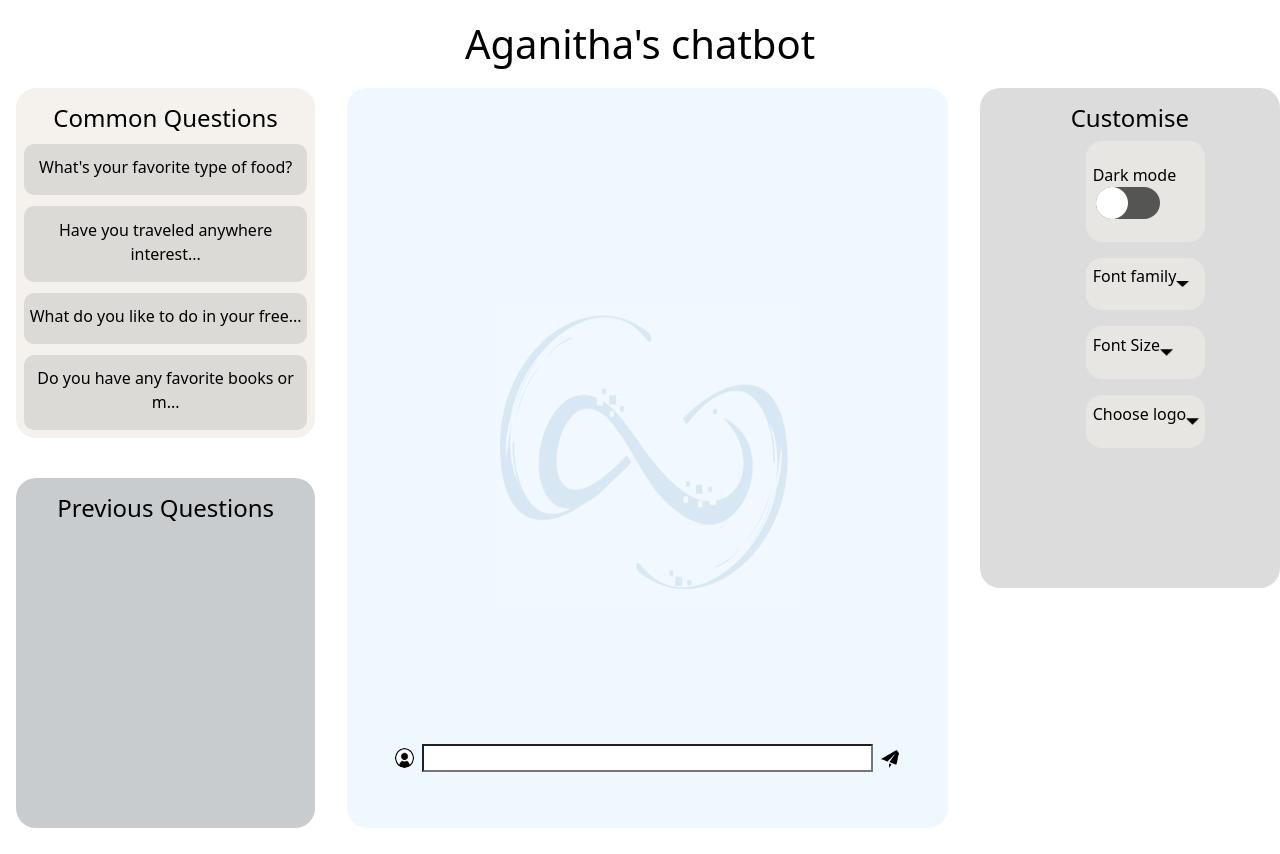
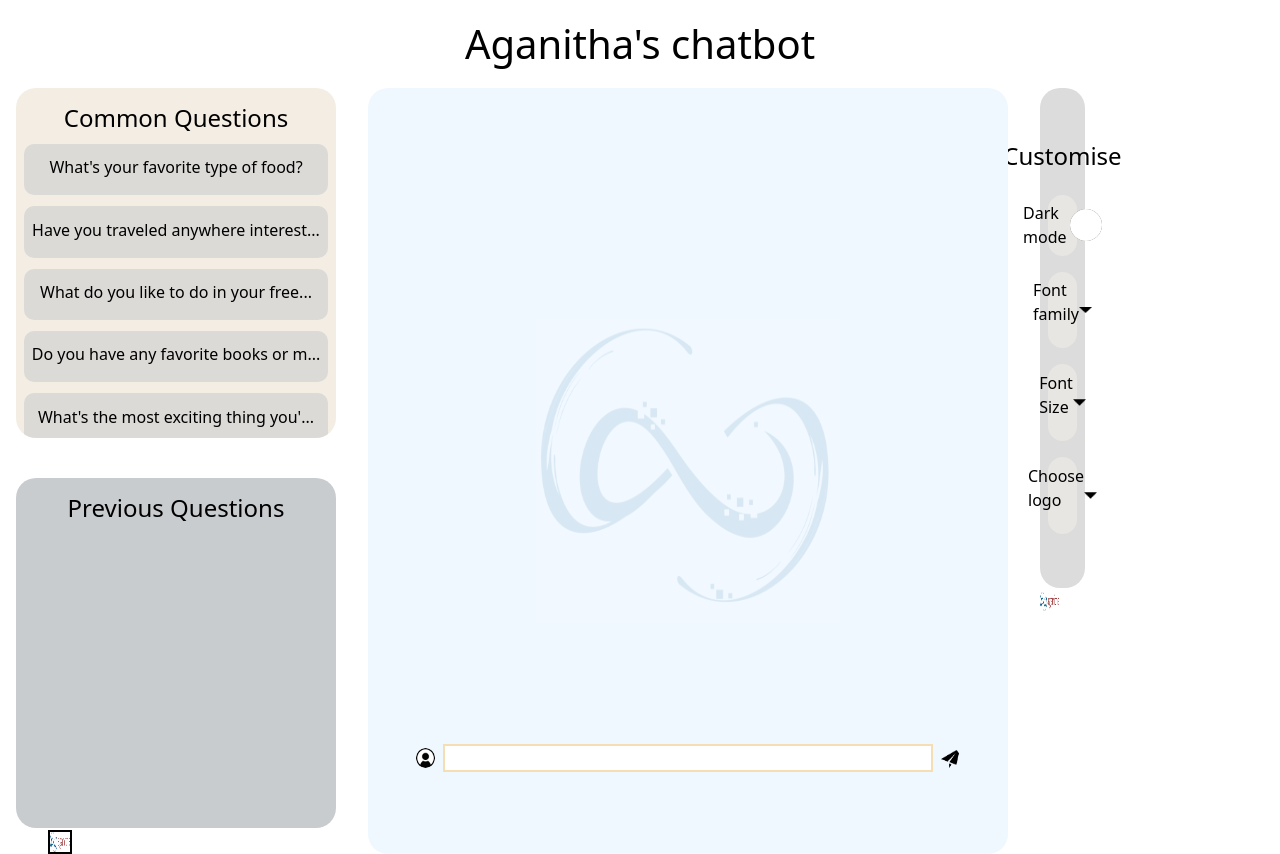
Before and after one commit to bairapraveen7/short_assgn, a React (Create React App) app: page / in a window 1280 px wide. Before the commit the page ends 828 px from the top, so only its background shows below. Built offline with nearby package versions, Linux system fonts and the light colour scheme.

Commit message:
Third day evening session

```diff
--- a/src/App.css
+++ b/src/App.css
@@ -14,6 +14,9 @@
   --Customise_font_li_bg:#e7e6e3;
   --Customise_font_family_bg:white;
   --Customise_font_family_bg_hover:#c7c6c4;
+  --grid2_bg:rgb(204, 246, 246);
+  --grid4_bg:rgb(194, 230, 230);
+  --filtering_img:none;
 }
 
 
@@ -33,6 +36,9 @@
   --Customise_font_li_bg:#40414f;
   --Customise_font_family_bg:#202123;
   --Customise_font_family_bg_hover:#40414f;
+  --grid2_bg: #2e465f;
+  --grid4_bg:#333a95;
+  --filtering_img:invert(100%) sepia(0%) saturate(0%) hue-rotate(0deg);
 }
 
 
@@ -40,12 +46,14 @@
 *{
   margin:0;
   padding:0;
+
   color:var(--Entire_text_color);
 }
 
 body{
   background-color: var(--Entire_background_color);
   background-image: var(--Entire_background_image);
+  background-color: #F5F5F5;
   color:var(--Entire_text_color)
 }
 
@@ -78,11 +86,13 @@ body{
   width:1.2em;
   height:1.2em;
   border-radius: 1em;
+  filter: var(--filtering_img);
 }
 
 .Chat_input{
   width:100%;
   margin:0.5em;
+  border: 2px solid wheat;
   background-color:var(--Customise_font_family_bg);
 }
 
@@ -100,13 +110,21 @@ body{
   border-radius: 20px;
   padding:1em 0.5em;
   border: var(--Entire_rem_border);
-  background-color: rgb(245, 242, 237);
+  background-color: rgb(244 237 228);
   background-image: var(--Common_bg_image);
 }
 
 .Comm_prev{
   margin-left: 1em;
   width:25%;
+}
+
+.Comm_prev_del_image{
+  position: relative;
+  left:2em;
+  border:2px solid black;
+  width:1.5em;
+  height:1.5em;
 }
 
 .Common_item_class{
@@ -133,13 +151,15 @@ body{
   grid-gap:1em;
   justify-content: center;
   align-items:center;
-
+  isolation:isolate;
 }
 
 .Content_img1{
   height:1.2em;
   width:1.2em;
+  margin-left:1em;
   border-radius: 1em;
+  filter:var(--filtering_img)
 }
 
 
@@ -157,6 +177,7 @@ body{
     display: flex;
     flex-direction: column;
     align-items: center;
+    justify-content: center;
     border: var(--Entire_rem_border);
     background-color: gainsboro;
     background-image: var(--Customise_bg_image);
@@ -179,14 +200,21 @@ body{
   background-color: var(--Customise_font_li_bg);
   padding:0.4em;
   border-radius: 1em;
+  margin-top:1em;
   display: flex;
- align-items: center;
+  justify-content: center;
+  align-items: center;
+}
+
+.Customise_font_li p{
+  align-items: center;
 }
 
 .Customise_font_family,.Customise_font_size,.Customise_logo{
   display: none;
   background-color:var(--Customise_font_family_bg);
   text-align:center;
+  padding:1em;
   border-radius: 10px;
 }
 
@@ -217,6 +245,11 @@ body{
   margin-top:1em;
   margin-bottom:0.5em;
   margin-right:auto;
+  filter:var(--filtering_img);
+}
+
+.Customise nav{
+  width:100%;
 }
 
 .Customise nav ul{
@@ -224,13 +257,24 @@ body{
 
 }
 
-.Customise nav ul li{
-  margin:1em 0em 1em 0em;
 
-}
 
 .Entire{
   display: flex;
+  justify-content: stretch;
+}
+
+.fe_start_row{
+  display: flex;
+  align-items: center;
+  justify-content: space-between;
+}
+
+.fe_start_row_image{
+  image-rendering: pixelated;
+  margin:0 1em 0 1em;
+  width:1.2em;
+  height:1.2em;
 }
 
 
@@ -242,7 +286,7 @@ body{
   grid-area:"tright";
   border-radius: 10px;
   padding:0.4em;
-  background-color: rgb(204, 246, 246);
+  background-color: var(--grid2_bg);
 }
 
 .grid3{
@@ -253,7 +297,16 @@ body{
   grid-area:"bright";
   border-radius: 10px;
   padding:0.4em;
-  background-color: rgb(194, 230, 230);
+  background-color: var(--grid4_bg);
+}
+
+.Par_customise_del_image{
+  width:1.2em;
+  height:1.2em;
+}
+
+.Par_customise_mob{
+  display: flex;
 }
 
 .Previous{
@@ -274,7 +327,13 @@ body{
   margin-top:0.7em;
   display:flex;
   justify-content:center;
-  align-content:center;
+}
+
+.Previous_item{
+  padding:0.5em;
+   margin-top:auto;
+   margin-bottom: auto;
+
 }
 
 .Previous_item_img{
@@ -301,3 +360,32 @@ body{
   border-radius: 4em;
   transition: margin 0.5s;
 }
+
+
+/* Media queries are to be written at last to override
+some properties */
+
+@media screen and (max-width:600px) {
+  .Comm_prev,.Customise{
+   border : 2px solid rgb(68, 66, 63);
+   border-radius: 1em;
+   display: none;
+   position: absolute;
+  }
+  .Chat{
+    position: relative;
+    width: 100%;
+  }
+}
+
+@media screen and (min-width:600px) {
+
+  .fe_start_row_image{
+    display: none;
+  }
+
+  .fe_start_row{
+    display: block;
+  }
+
+}
--- a/src/App.js
+++ b/src/App.js
@@ -24,11 +24,31 @@ function App() {
     console.log(Que_arr)
   },[Que_arr]);
 
+  function open_Common(){
+      const Comm_prev = document.getElementsByClassName("Comm_prev")[0];
+      console.log(Comm_prev);
+      Comm_prev.style.display = 'flex';
+      Comm_prev.style.zIndex = '1';
+  }
+
+  function open_Customise(){
+
+    const Comm_prev = document.getElementsByClassName("Customise")[0];
+      console.log(Comm_prev);
+      Comm_prev.style.display = 'flex';
+      Comm_prev.style.right = '0';
+      Comm_prev.style.zIndex = '1';
+
+  }
+
   return (
     <>
 
+    <div className='fe_start_row'>
+    <img className='fe_start_row_image' src="/images/ag.png" onClick={open_Common}></img>
     <h1 style={{"textAlign":"center","margin":"0.5em"}}>Aganitha's chatbot</h1>
-
+    <img className='fe_start_row_image' src="/images/ag.png" onClick={open_Customise}></img>
+    </div>
     <div className='Entire'>
     <Stats Prev_que={Que_arr} />
     <Chat setAppquest={setAppquest} setArr={setArr} Questions={Que_arr} Variables={[P_logo,F_family,F_size]}/>
--- a/src/components/Chat.jsx
+++ b/src/components/Chat.jsx
@@ -30,7 +30,7 @@ const Chat = (props) => {
 
         <div className="Chat_img_input">
         <img className="Chat_img" src={Variables[0]} alt="Person_logo"></img>
-        <input className="Chat_input" type="text" onKeyDown={ (e) => {e.key == "Enter" && submit()}}></input>
+        <input className="Chat_input" type="text" onKeyDown={ (e) => {e.key == "Enter" && submit()}} />
         <img className="Chat_img" src="./images/send.jpeg" onClick={submit} alt="Send logo"></img>
         </div>
         </div>
--- a/src/components/Content.jsx
+++ b/src/components/Content.jsx
@@ -1,4 +1,5 @@
-import React from "react";
+import React, { useEffect } from "react";
+import { useRef } from "react";
 import Que_box from "./Content_sub/Que_box";
 
 const Content = (props) => {
@@ -6,6 +7,12 @@ const Content = (props) => {
     const Questions = props.Questions;
 
     const Variables = props.Variables;
+
+    const bottomRef = useRef(null);
+
+    useEffect(() => {
+        bottomRef.current?.scrollIntoView({behavior:'smooth'});
+    },[Questions]);
 
     return (
         <div className="Content">
@@ -22,6 +29,8 @@ const Content = (props) => {
             })
         }
 
+        <div ref={bottomRef} />
+
 
         </div>
     )
--- a/src/components/Customise.jsx
+++ b/src/components/Customise.jsx
@@ -51,25 +51,27 @@ const Customise = (props) => {
     }
 
     return (
+      <div className="Par_Customise_mob">
+
         <div className="Customise">
             <h4>Customise</h4>
 
             <nav>
 
-             <ul>
+             <div>
                 <div className="toggle Customise_font_li">
-                <li>Dark mode
+                 Dark mode
                 <div className="toggle_button">
 
                     <div onClick={toggleit} className="toggle_inner_circle">
 
                     </div>
 
-                </div></li>
+                </div>
                 </div>
 
 
-                <li className="Customise_font"><div className="Customise_font_li"><p>Font family</p><img className="Customise_font_image" src="/images/d_arrow.png"></img></div>
+                <div className="Customise_font"><div className="Customise_font_li"><p>Font family</p><img className="Customise_font_image" src="/images/d_arrow.png"></img></div>
 
                 <div className="Customise_font_family">
                 <p onClick={Customise_set_font}>Sansserif</p>
@@ -79,8 +81,8 @@ const Customise = (props) => {
                 <p onClick={Customise_set_font}>Libre Baskerville</p>
                 </div>
 
-                </li>
-                <li className="Customise_fsize"><div className="Customise_font_li"><p>Font Size</p><img className="Customise_font_image" src="/images/d_arrow.png"></img></div>
+                </div>
+                <div className="Customise_fsize"><div className="Customise_font_li"><p>Font Size</p><img className="Customise_font_image" src="/images/d_arrow.png"></img></div>
 
                 <div className="Customise_font_size">
                 <p onClick={Customise_set_sizef}>0.8em</p>
@@ -88,9 +90,9 @@ const Customise = (props) => {
                 <p onClick={Customise_set_sizef}>1.2em</p>
                 </div>
 
-                </li>
+                </div>
 
-                <li className="Customise_clogo"><div className="Customise_font_li"><p>Choose logo</p><img className="Customise_font_image" src="/images/d_arrow.png"></img></div>
+                <div className="Customise_clogo"><div className="Customise_font_li"><p>Choose logo</p><img className="Customise_font_image" src="/images/d_arrow.png"></img></div>
 
                 <div className="Customise_logo">
 
@@ -112,13 +114,19 @@ const Customise = (props) => {
 
                 </div>
 
-                </li>
+                </div>
 
 
 
-             </ul>
+             </div>
 
             </nav>
+
+          </div>
+
+          <div className="Par_Customise_image">
+        <img className="Par_customise_del_image" src="/images/ag.png"></img>
+      </div>
 
           </div>
     )
--- a/src/components/Stats.jsx
+++ b/src/components/Stats.jsx
@@ -6,12 +6,21 @@ const Stats = (props) => {
 
     const Prev_que = props.Prev_que;
 
+    function del_comm_prev(){
+        const comm_prev = document.getElementsByClassName("Comm_prev")[0];
+        comm_prev.style.display = 'none';
+    }
+
     return (
         <div className="Comm_prev">
 
+        <div>
         <Common />
         <Previous Prev_que={Prev_que}/>
-
+        </div>
+        <div className="Comm_prev_del" onClick={del_comm_prev}>
+            <img className="Comm_prev_del_image" src="/images/ag.png"></img>
+        </div>
 
         </div>
     )
```
